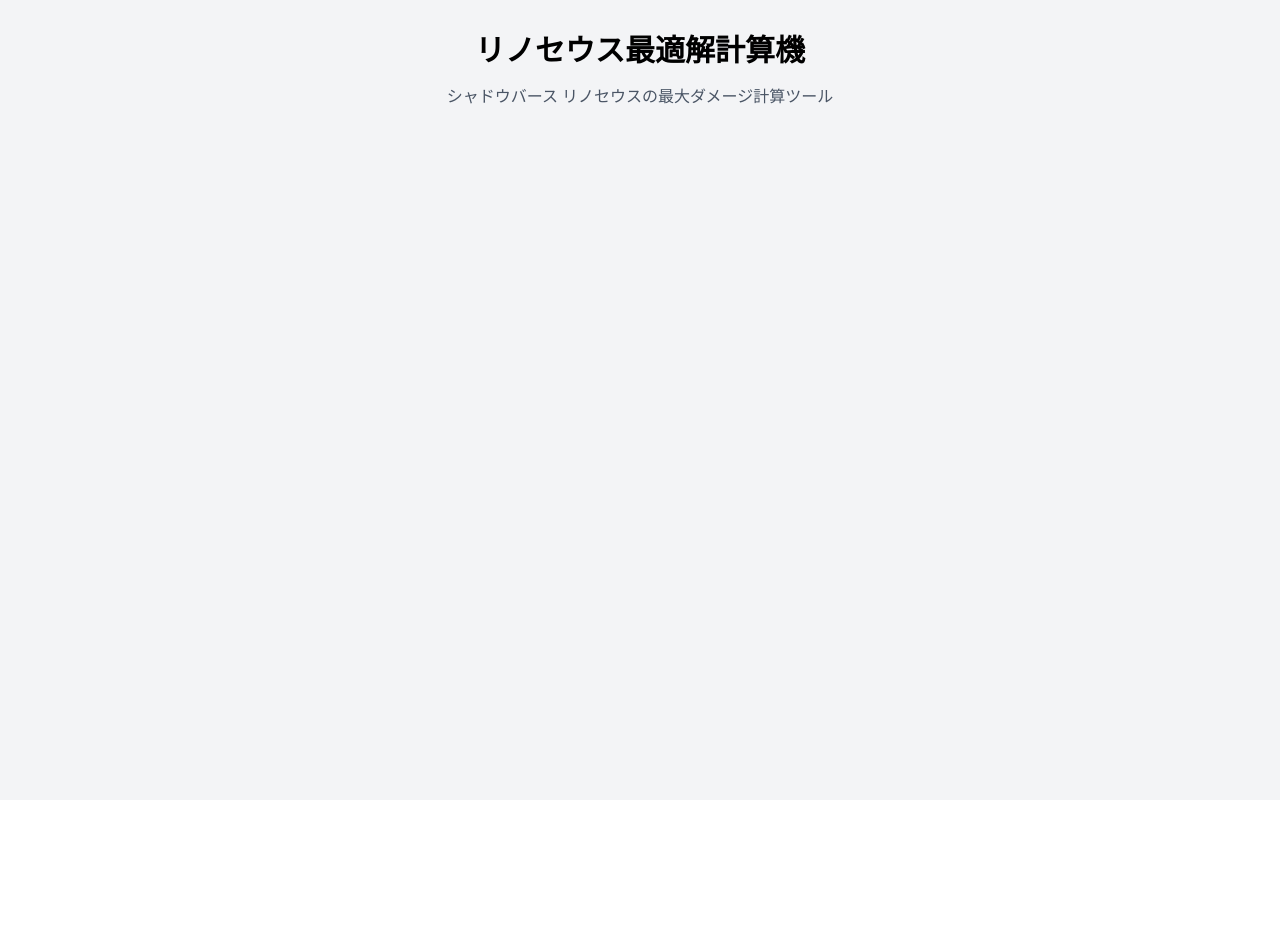
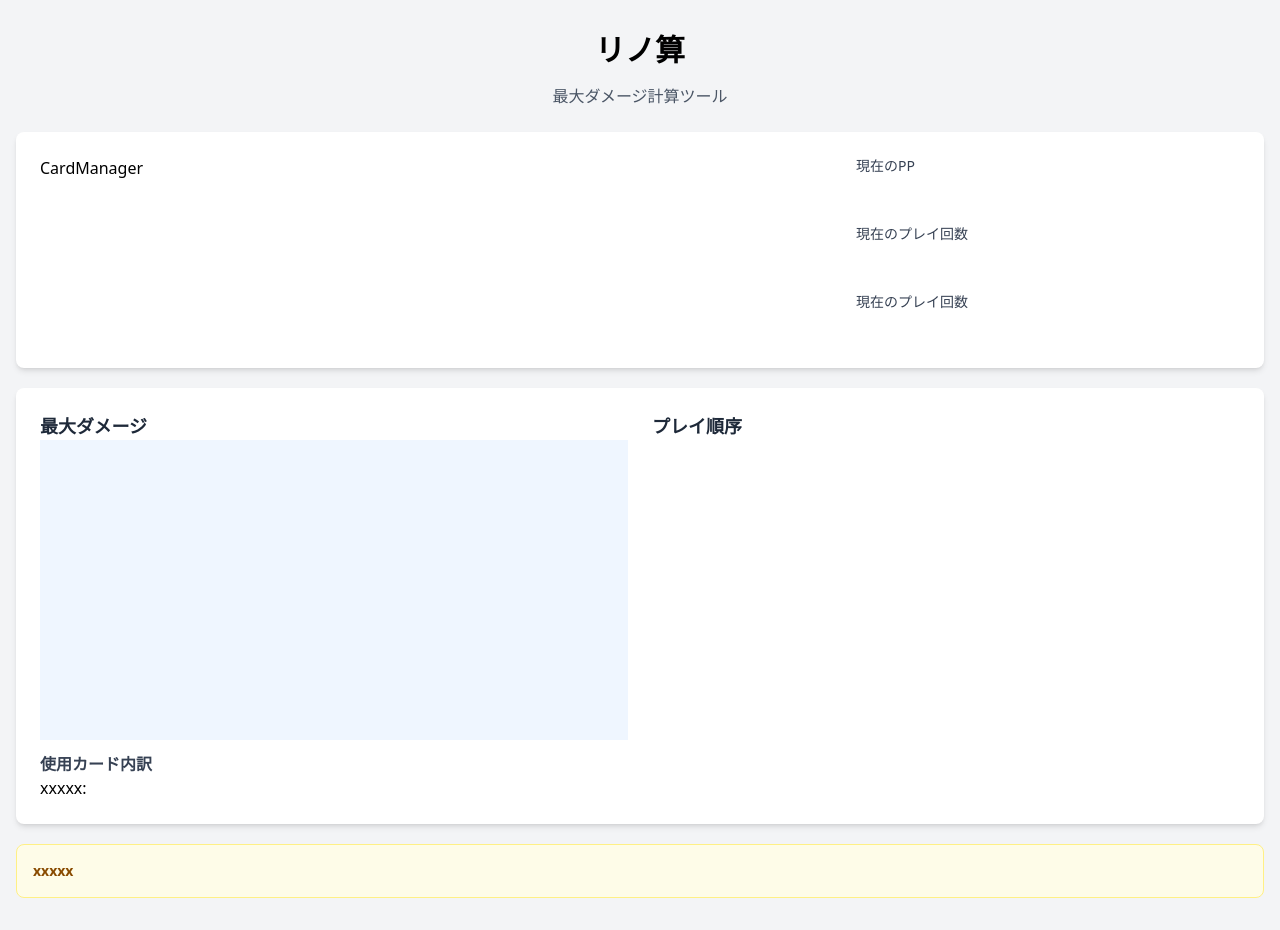
Before and after one commit to yuuki-katsuta/rhinoceroach_calc, a Next.js app: page / in a window 1280 px wide. Before the commit the page ends 800 px from the top, so only its background shows below. Built offline with nearby package versions, Linux system fonts and the light colour scheme.

Commit message:
レイアウト作成

```diff
--- a/app/page.tsx
+++ b/app/page.tsx
@@ -1,15 +1,15 @@
+import { Calculator } from "@/components/Calculator";
+
 export default function Home() {
   return (
     <div className="min-h-screen bg-gray-100 py-8">
       <div className="container mx-auto px-4">
         <header className="text-center">
-          <h1 className="mb-4 font-bold text-3xl ">リノセウス最適解計算機</h1>
-          <p className="text-gray-600">
-            シャドウバース リノセウスの最大ダメージ計算ツール
-          </p>
+          <h1 className="mb-4 font-bold text-3xl ">リノ算</h1>
+          <p className="text-gray-600">最大ダメージ計算ツール</p>
         </header>
 
-        {/* <Calculator/> */}
+        <Calculator />
       </div>
     </div>
   );
--- /dev/null
+++ b/components/Calculator.tsx
@@ -0,0 +1,95 @@
+"use client";
+
+import { useState } from "react";
+
+interface CardCounts {
+  rhinoceroach: number;
+  zeroCostCard: number;
+  oneCostCard: number;
+  twoCostCard: number;
+  zeroCostBounce: number;
+  oneCostBounce: number;
+}
+
+export const Calculator = () => {
+  const [currentPP, setCurrentPP] = useState(10);
+  const [currentPlayerCount, setCurrentPlayerCount] = useState(0);
+  const [opponentHp, setOpponentHp] = useState(20);
+  const [cards, setCards] = useState<CardCounts>({
+    rhinoceroach: 0,
+    zeroCostCard: 0,
+    oneCostCard: 0,
+    twoCostCard: 0,
+    zeroCostBounce: 0,
+    oneCostBounce: 0,
+  });
+
+  const isLethal = false;
+
+  return (
+    <div className="mx-auto mt-6 grid gap-5">
+      <div className="rounded-lg bg-white p-6 shadow-md">
+        <div className="grid grid-cols-1 gap-6 lg:grid-cols-3">
+          <div className="lg:col-span-2">
+            <div>CardManager</div>
+          </div>
+          {/* <CardManager cards={cards} onChange={setCards} /> */}
+
+          <div className="space-y-4">
+            <div>
+              <label
+                htmlFor="pp"
+                className="mb-2 block font-medium text-gray-700 text-sm"
+              >
+                現在のPP
+              </label>
+              <input name="pp" type="number" min="1" max="10" />
+            </div>
+
+            <div>
+              <label
+                htmlFor="play-count"
+                className="mb-2 block font-medium text-gray-700 text-sm"
+              >
+                現在のプレイ回数
+              </label>
+              <input name="play-count" type="number" min="1" max="10" />
+            </div>
+
+            <div>
+              <label
+                htmlFor="hp"
+                className="mb-2 block font-medium text-gray-700 text-sm"
+              >
+                現在のプレイ回数
+              </label>
+              <input name="hp" type="number" min="1" max="10" />
+            </div>
+          </div>
+        </div>
+      </div>
+
+      <div className="rounded-lg bg-white p-6 shadow-md">
+        <div className="grid grid-cols-1 gap-6 lg:grid-cols-2">
+          <div>
+            <h3 className="font-bold text-gray-800 text-lg">最大ダメージ</h3>
+            <div className="h-[300px] bg-blue-50" />
+
+            <h4 className="mt-3 font-semibold text-gray-700">使用カード内訳</h4>
+            <div>xxxxx:</div>
+          </div>
+
+          <div>
+            <h3 className="font-bold text-gray-800 text-lg">プレイ順序</h3>
+          </div>
+        </div>
+      </div>
+
+      <div className="rounded-lg border border-yellow-200 bg-yellow-50 p-4">
+        <p className="text-sm text-yellow-800">
+          <strong>xxxxx</strong>
+        </p>
+      </div>
+    </div>
+  );
+};
```
